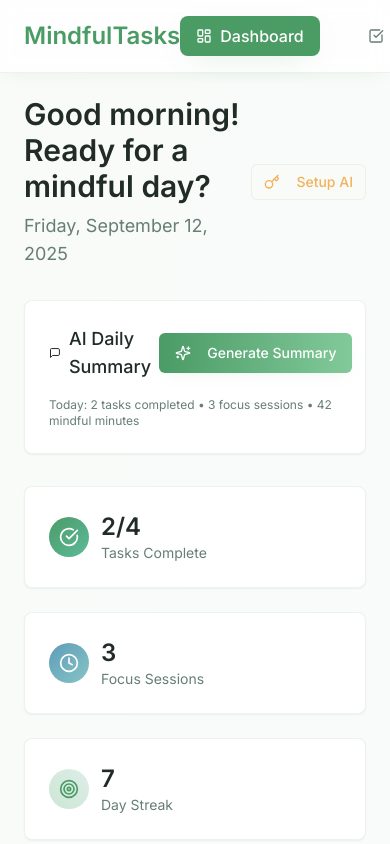
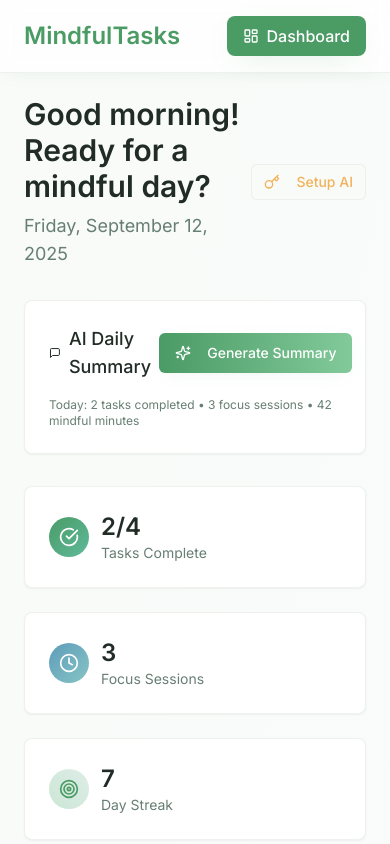
Before and after one commit to Viz-07/breath-and-build, a React (Vite) app: page / in a window 390 px wide. Shown: the top 844 px of the page. Built offline with nearby package versions, Linux system fonts and the light colour scheme; the HTML template or start-up script is replaced by a standard one.

Commit message:
Update Navigation.tsx
Implemented the updates for moble version (use-mobile.tsx) into Navigation bar

```diff
--- a/src/components/Navigation.tsx
+++ b/src/components/Navigation.tsx
@@ -7,9 +7,11 @@ import {
   BookOpen,
   TrendingUp
 } from "lucide-react";
+import { useIsMobile } from "@/hooks/use-mobile";
 
 const Navigation = () => {
   const location = useLocation();
+  const { isMobile, isPortrait } = useIsMobile();
 
   const navItems = [
     { path: "/", icon: LayoutDashboard, label: "Dashboard" },
@@ -20,10 +22,16 @@ const Navigation = () => {
     { path: "/insights", icon: TrendingUp, label: "Insights" },
   ];
 
+  // Always show Dashboard
+  const visibleItems = isMobile && isPortrait
+    ? navItems.filter(item => item.path === "/")
+    : navItems;
+
   return (
     <nav className="fixed top-0 left-0 right-0 z-50 bg-card/80 backdrop-blur border-b border-border/50 shadow-calm">
       <div className="container mx-auto px-6 py-4">
         <div className="flex items-center justify-between">
+          {/* App title */}
           <Link
             to="/"
             className="text-2xl font-semibold text-primary hover:text-primary-glow calm-transition"
@@ -31,8 +39,9 @@ const Navigation = () => {
             MindfulTasks
           </Link>
 
+          {/* Navigation items */}
           <div className="flex items-center space-x-8">
-            {navItems.map(({ path, icon: Icon, label }) => (
+            {visibleItems.map(({ path, icon: Icon, label }) => (
               <Link
                 key={path}
                 to={path}
```
